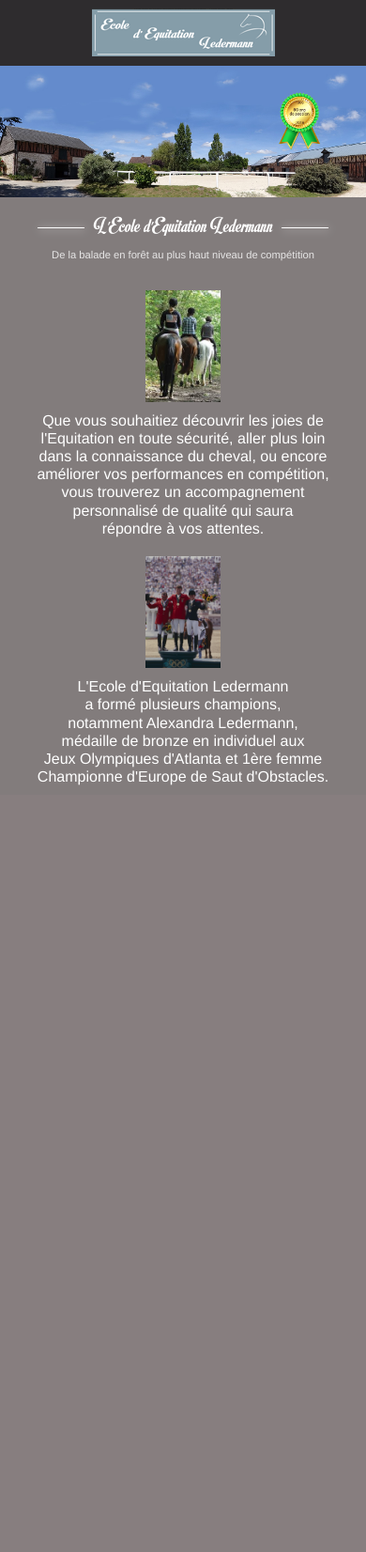
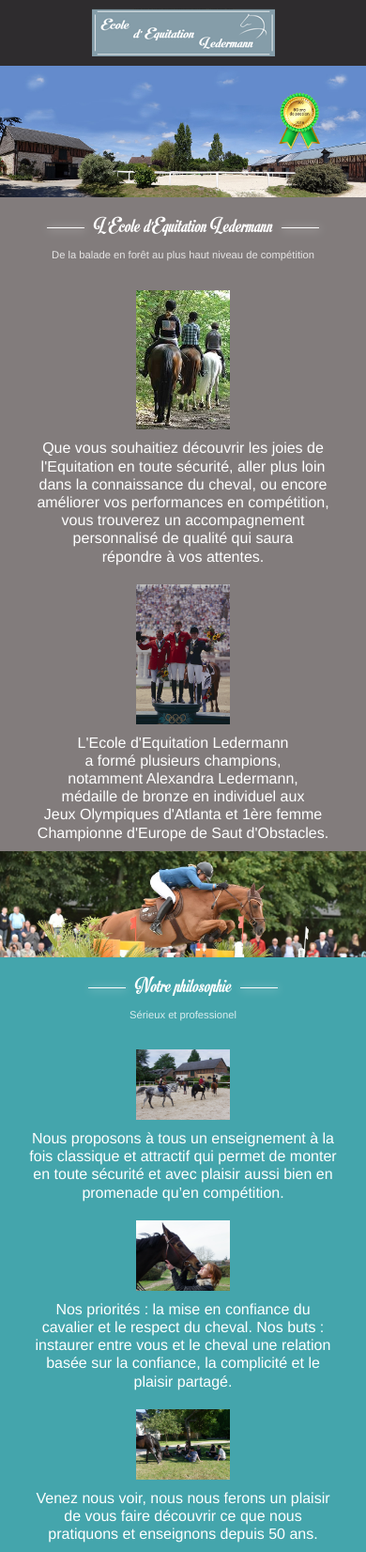
Before and after one commit to Stevensc92/equitation, a PHP site: page /index_mobile.php in a window 390 px wide. Shown: the whole page at 94% size. Before the commit the page ends 836 px from the top, so only its background shows below. Run offline with PHP 8.4, Linux system fonts and the light colour scheme; some libraries are stand-ins or nearby versions.

Commit message:
update mobile version 0.2'

```diff
--- a/Public/css/mobile.css
+++ b/Public/css/mobile.css
@@ -1,10 +1,14 @@
+/*****************\
+ * G E N E R A L *
+\*****************/
+
 @font-face
 {
 	font-family: 'MotionPicturePersonalUse';
-	src: url('design/font/MotionPicturePersonalUse.eot?#iefix') format('embedded-opentype'),
-	     url('design/font/MotionPicturePersonalUse.woff') format('woff'),
-	     url('design/font/MotionPicturePersonalUse.ttf')  format('truetype'),
-	     url('design/font/MotionPicturePersonalUse.svg#MotionPicturePersonalUse') format('svg');
+	src: url('../font/MotionPicturePersonalUse.eot?#iefix') format('embedded-opentype'),
+	     url('../font/MotionPicturePersonalUse.woff') format('woff'),
+	     url('../font/MotionPicturePersonalUse.ttf')  format('truetype'),
+	     url('../font/MotionPicturePersonalUse.svg#MotionPicturePersonalUse') format('svg');
 	font-weight: normal;
 	font-style: normal;
 }
@@ -12,10 +16,10 @@
 @font-face
 {
 	font-family: 'GillSans-Light';
-	src: url('design/font/GillSans-Light.eot?#iefix') format('embedded-opentype'),
-	     url('design/font/GillSans-Light.woff') format('woff'),
-	     url('design/font/GillSans-Light.ttf')  format('truetype'),
-	     url('design/font/GillSans-Light.svg#GillSans-Light') format('svg');
+	src: url('../font/GillSans-Light.eot?#iefix') format('embedded-opentype'),
+	     url('../font/GillSans-Light.woff') format('woff'),
+	     url('../font/GillSans-Light.ttf')  format('truetype'),
+	     url('../font/GillSans-Light.svg#GillSans-Light') format('svg');
 	font-weight: normal;
 	font-style: normal;
 }
@@ -25,6 +29,36 @@
 	color: #fff;
 	line-height: 1.2;
 }
+
+.image-background
+{
+	min-height: 100%;
+	width: 100%;
+}
+
+.img-mobile
+{
+	width: 100px;
+	height: auto;
+	background-size: 100%;
+	margin: 10px;
+}
+
+.img-center
+{
+	text-align: center;
+}
+
+.img-text
+{
+	font-size: 16px;
+	text-align: center;
+}
+
+
+/***************\
+ * H E A D E R *
+\***************/
 
 #header
 {
@@ -40,11 +74,14 @@
 	padding-top: 9px;
 }
 
-.img-responsive
+/***************\
+ * S C H O O L *
+\***************/
+
+#school
 {
-	display: block;
-	max-width: 100%;
-	height: auto;
+	width: 100%;
+	background-color: rgb(130, 124, 124);
 }
 
 .title-section
@@ -65,10 +102,10 @@
 .title:before, .title:after
 {
 	display: inline-block;
-	width: 50px;
+	width: 40px;
 	height: 1px;
 	font-family: 'Arial';
-	content: '  ';
+	content: '';
 	font-size: 40px;
 	background-color: white;
 	margin: 4px 10px;
@@ -82,33 +119,12 @@
 	opacity: 0.8;
 }
 
+/*************************\
+ * P H I L O S O P H I E *
+\*************************/
 
-.img-mobile
-{
-	width: 80px;
-	height: auto;
-	background-size: 100%;
-	margin: 10px;
-}
-
-.img-center
-{
-	text-align: center;
-}
-
-.img-text
-{
-	font-size: 16px;
-	text-align: center;
-}
-
-
-#home
-{
-}
-
-#school
+#philosophie
 {
 	width: 100%;
-	background-color: rgb(130, 124, 124);
+	background: #44A5AC;
 }
--- a/Public/index_mobile.php
+++ b/Public/index_mobile.php
@@ -7,14 +7,14 @@
 		<meta name="description" content="L’Ecole d’Equitation Ledermann près d’Evreux en Normandie vous propose promenades à cheval, leçons, pensions, CSO. Tous niveaux du débutant au confirmé, de la balade à la haute compétition."/>
 		<meta name="robots" content="index, follow" />
 		<meta http-equiv="content-language" content="fr" />
-		<meta property="og:image" content="http://equitationledermann.com/design/img/1.png" />
+		<meta property="og:image" content="http://equitationledermann.com/Public/img/alexandra_saut.png" />
 
-		<link rel="stylesheet" href="design/css/reset.css" />
-		<link rel="stylesheet" href="design/css/bootstrap.min.css" type="text/css" media="all" />
-		<!-- <link rel="stylesheet" href="design/css/main.css" type="text/css" media="all" />
-		<link rel="stylesheet" href="design/css/style.css" type="text/css" media="all" />
-		<link rel="stylesheet" href="design/css/style_css-inline.css" type="text/css" > -->
-		<link rel="stylesheet" href="mobile.css" type="text/css">
+		<!-- <link rel="stylesheet" href="./css/reset.css" /> -->
+		<link rel="stylesheet" href="./css/bootstrap.min.css" type="text/css" media="all" />
+		<!-- <link rel="stylesheet" href="./css/main.css" type="text/css" media="all" />
+		<link rel="stylesheet" href="./css/style.css" type="text/css" media="all" />
+		<link rel="stylesheet" href="./css/style_css-inline.css" type="text/css" > -->
+		<link rel="stylesheet" href="./css/mobile.css" type="text/css">
 		<link rel="stylesheet" href="https://maxcdn.bootstrapcdn.com/font-awesome/4.6.1/css/font-awesome.min.css" type="text/css">
 
 		<title>Ecole d'Equitation Ledermann - Evreux</title>
@@ -27,30 +27,30 @@
 	<!-- == HEADER == -->
 
 	<header id="header">
-		<a href=""> <img src="design/img/logo.png" id="header-logo"/> </a>
+		<a href=""> <img src="./img/logo.png" id="header-logo"/> </a>
 	</header>
 
 	<main id="container">
 		<div id="home">
-			<img src="design/img/ecole.jpg" class="img-responsive" />
+			<img src="./img/ecole.jpg" class="image-background" />
 		</div>
 
 		<div class="container" id="school">
 			<div class="row">
 				<div class="title-section">
-					<h3 class="title">L'Ecole d'Equitation Ledermann</h3>
+					<h1 class="title">L'Ecole d'Equitation Ledermann</h1>
 					<div class="sub-title">De la balade en forêt au plus haut niveau de compétition</div>
 				</div>
 
-				<div class="col-xs-12 col-sm-12 img-center">
+				<div class="col-xs-12 col-sm-12 col-md-2 img-center">
 					<img
 						class="img-mobile"
-						src="design/img/balade.jpg"
+						src="./img/balade.jpg"
 						alt="Balade à cheval"
 						title="Balade à cheval"
 					/>
 				</div>
-				<div class="col-xs-12 col-sm-12">
+				<div class="col-xs-12 col-sm-12 col-md-4">
 					<p class="img-text">
 						Que vous souhaitiez découvrir les joies de<br>
 						l'Equitation en toute sécurité, aller plus loin<br>
@@ -62,16 +62,16 @@
 					</p>
 				</div>
 
-				<div class="col-xs-12 col-sm-12 img-center">
+				<div class="col-xs-12 col-sm-12 col-md-2 col-md-push-4 img-center">
 					<img
 						class="img-mobile"
-						src="design/img/podium.png"
+						src="./img/podium.png"
 						alt="Podium"
 						title="Podium"
 					/>
 				</div>
 
-				<div class="col-xs-12 col-sm-12">
+				<div class="col-xs-12 col-sm-12 col-md-4 col-md-pull-2">
 					<p class="img-text">
 						L'Ecole d'Equitation Ledermann<br>
 						a formé plusieurs champions,<br>
@@ -79,6 +79,72 @@
 						médaille de bronze en individuel aux<br>
 						Jeux Olympiques d'Atlanta et 1ère femme<br>
 						Championne d'Europe de Saut d'Obstacles.
+					</p>
+				</div>
+			</div>
+		</div>
+
+		<div id="portfolio">
+			<img src="./img/alexandra_saut.png" class="image-background" />
+		</div>
+
+		<div class="container" id="philosophie">
+			<div class="row">
+				<div class="title-section">
+					<h1 class="title">Notre philosophie</h1>
+					<div class="sub-title">Sérieux et professionel</div>
+				</div>
+			</div>
+
+			<div class="row col-md-4">
+				<div class="col-xs-12 col-sm-12 img-center">
+					<img
+						class="img-mobile"
+						src="./img/terrain_entrainement.png"
+						alt="Terrain d'entraînement"
+					/>
+				</div>
+
+				<div class="col-xs-12 col-sm-12">
+					<p class="img-text">
+						Nous proposons à tous un enseignement à la fois classique et attractif qui
+						permet de monter en toute sécurité et avec plaisir aussi bien en promenade
+						qu’en compétition.
+					</p>
+				</div>
+			</div>
+
+			<div class="row col-md-4">
+				<div class="col-xs-12 col-sm-12 img-center">
+					<img
+						class="img-mobile"
+						src="./img/alexandra_cheval.png"
+						alt="Alexandra et son cheval"
+					/>
+				</div>
+
+				<div class="col-xs-12 col-sm-12">
+					<p class="img-text">
+						Nos priorités : la mise en confiance du cavalier et le respect du cheval.
+						Nos buts : instaurer entre vous et le cheval une relation basée sur
+						la confiance, la complicité et le plaisir partagé.
+					</p>
+				</div>
+			</div>
+
+			<div class="row col-md-4">
+				<div class="col-xs-12 col-sm-12 img-center">
+					<img
+						class="img-mobile"
+						src="./img/ecole_detente.png"
+						alt="Ecole détente"
+					/>
+				</div>
+
+				<div class="col-xs-12 col-sm-12">
+					<p class="img-text">
+						Venez nous voir, nous nous ferons un plaisir de vous faire découvrir ce que
+						nous pratiquons et enseignons depuis 50 ans.
 					</p>
 				</div>
 			</div>
@@ -98,7 +164,7 @@
 
 		</script>
 		<script type="text/javascript" src="https://ajax.googleapis.com/ajax/libs/jquery/1.7.2/jquery.min.js"></script>
-		<script type="text/javascript" src="js/app.js"></script>
+		<!-- <script type="text/javascript" src="js/app.js"></script> -->
 		<!-- <script type="text/javascript" src="http://parasponsive.com/para1/wp-includes/js/jquery/jquery-migrate.min.js?ver=1.4.0"></script> -->
 
 	</footer>
```
